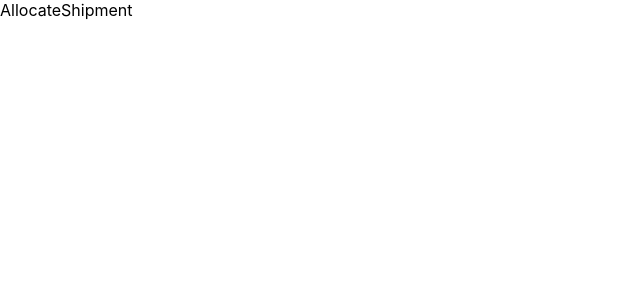
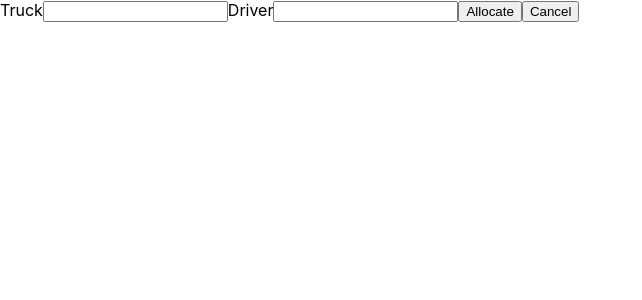
Before and after one commit to Hackathon-Kargo-Team-9/frontend, a Next.js app: page /shipment/allocate in a window 1280 px wide. Shown: the top 300 px of the page, without its empty margins (0-642 px from the left). Built offline with nearby package versions, Linux system fonts and the light colour scheme.

Commit message:
init allocate shipment no style

```diff
--- a/pages/shipment/allocate.js
+++ b/pages/shipment/allocate.js
@@ -1,7 +1,41 @@
-import React from "react";
+import React, { useState } from "react";
+import styled from "styled-components";
+
+const Container = styled.div`
+`;
 
 function AllocateShipment() {
-  return <div>AllocateShipment</div>;
+
+  const [truck, setTruck] = useState("");
+  const [driver, setDriver] = useState("");
+
+  const handleCancel = {}
+  const handleAllocate = {}
+
+  return (
+    <Container>
+      <label>Truck</label>
+      <input
+        type="text"
+        value={truck}
+        onChange={(e) => setTruck(e.target.value)}
+      />
+      <label>Driver</label>
+      <input
+        type="text"
+        value={driver}
+        onChange={(e) => setDriver(e.target.value)}
+      />
+
+  <button onClick={handleAllocate}>
+    Allocate
+  </button>
+  <button onClick={handleCancel}>
+    Cancel
+  </button>
+
+    </Container>
+  );
 }
 
 export default AllocateShipment;
--- a/pages/shipment/index.js
+++ b/pages/shipment/index.js
@@ -14,6 +14,7 @@ const Container = styled.div`
 
 const NavbarContainer = styled.nav`
   height: 80px;
+  width: 100%;
   border-bottom: 1px solid var(--grey);
   display: flex;
   justify-content: space-between;
```
